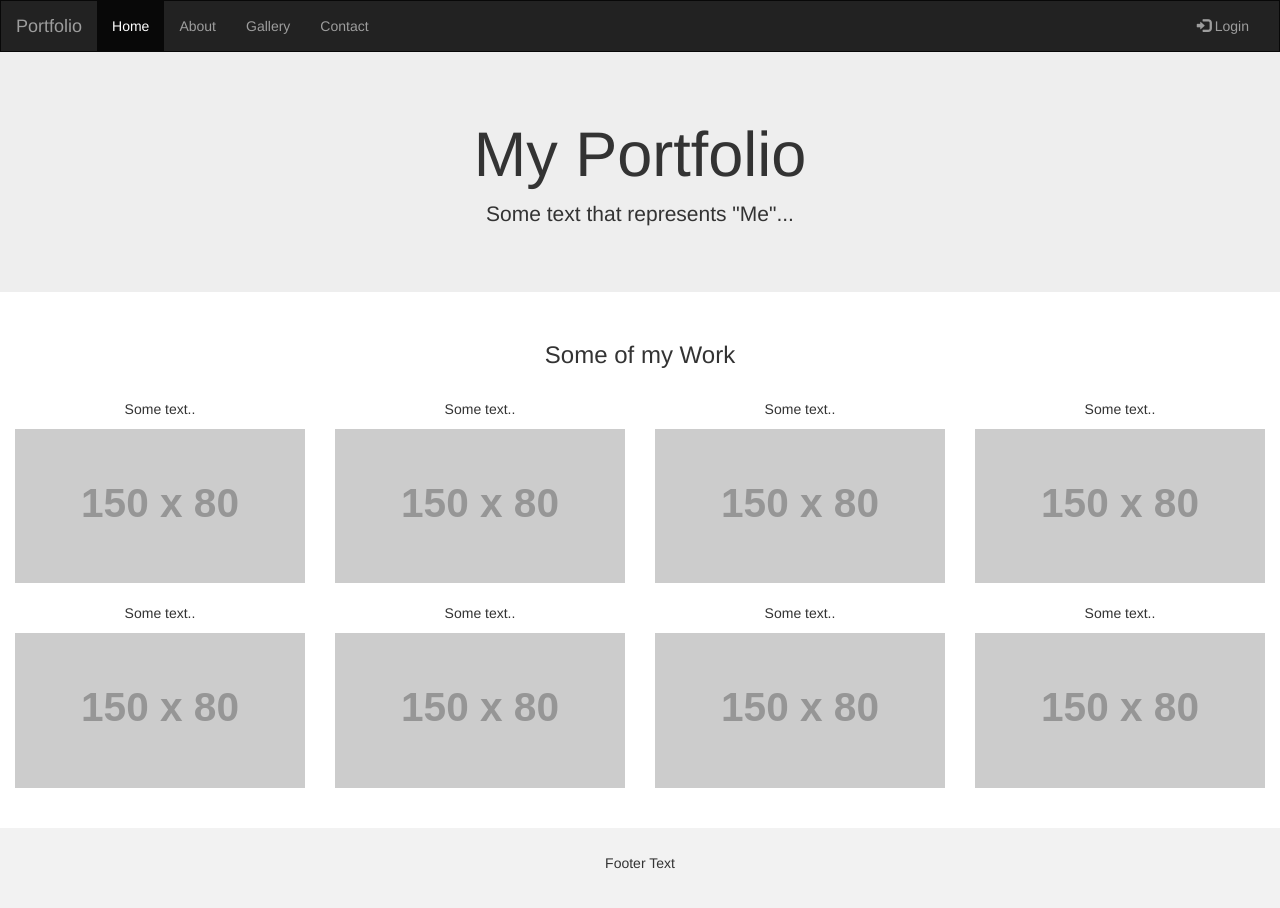
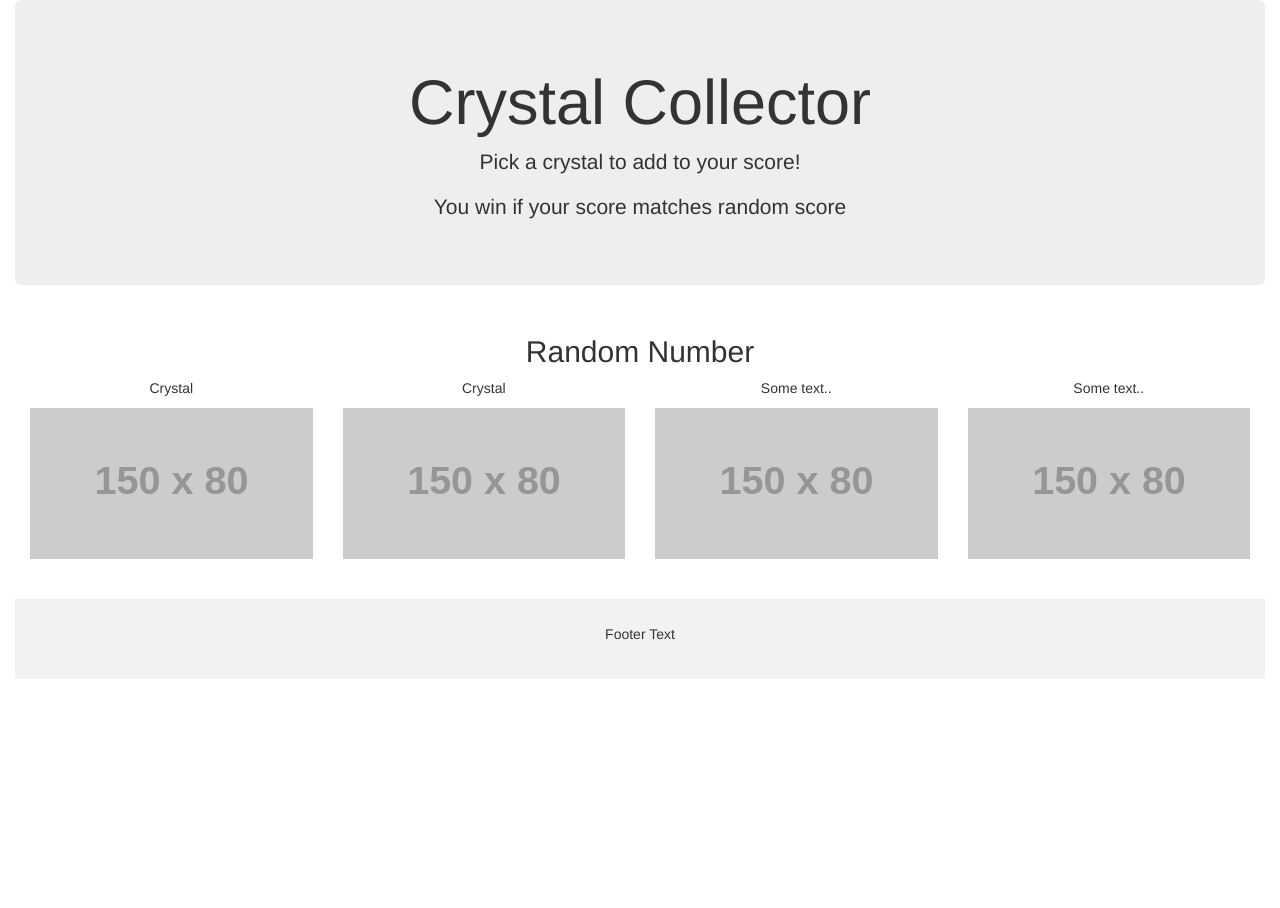
Before and after one commit to senorpayne/game, a plain HTML site: page index.html in a window 1280 px wide. After the commit the page ends 800 px from the top, so only its background shows below. Drawn offline with nearby package versions, Linux system fonts and the light colour scheme; placeholder pictures from the web are drawn by us.

Commit message:
bootstrap

```diff
--- a/index.html
+++ b/index.html
@@ -1,20 +1,14 @@
 <!DOCTYPE html>
 <html lang="en">
 <head>
-  <title>Bootstrap Example</title>
+  <title>CrystalCollectors</title>
   <meta charset="utf-8">
   <meta name="viewport" content="width=device-width, initial-scale=1">
   <link rel="stylesheet" href="https://maxcdn.bootstrapcdn.com/bootstrap/3.3.7/css/bootstrap.min.css">
   <script src="https://ajax.googleapis.com/ajax/libs/jquery/3.2.1/jquery.min.js"></script>
   <script src="https://maxcdn.bootstrapcdn.com/bootstrap/3.3.7/js/bootstrap.min.js"></script>
   <style>
-    /* Remove the navbar's default margin-bottom and rounded borders */
-    .navbar {
-      margin-bottom: 0;
-      border-radius: 0;
-    }
 
-    /* Add a gray background color and some padding to the footer */
     footer {
       background-color: #f2f2f2;
       padding: 25px;
@@ -23,67 +17,30 @@
 </head>
 <body>
 
-<nav class="navbar navbar-inverse">
+
   <div class="container-fluid">
-    <div class="navbar-header">
-      <button type="button" class="navbar-toggle" data-toggle="collapse" data-target="#myNavbar">
-        <span class="icon-bar"></span>
-        <span class="icon-bar"></span>
-        <span class="icon-bar"></span>
-      </button>
-      <a class="navbar-brand" href="#">Portfolio</a>
-    </div>
-    <div class="collapse navbar-collapse" id="myNavbar">
-      <ul class="nav navbar-nav">
-        <li class="active"><a href="#">Home</a></li>
-        <li><a href="#">About</a></li>
-        <li><a href="#">Gallery</a></li>
-        <li><a href="#">Contact</a></li>
-      </ul>
-      <ul class="nav navbar-nav navbar-right">
-        <li><a href="#"><span class="glyphicon glyphicon-log-in"></span> Login</a></li>
-      </ul>
-    </div>
-  </div>
-</nav>
+
 
 <div class="jumbotron">
   <div class="container text-center">
-    <h1>My Portfolio</h1>
-    <p>Some text that represents "Me"...</p>
+    <h1>Crystal Collector </h1>
+    <p>Pick a crystal to add to your score!</p>
+    <p> You win if your score matches random score</p>
   </div>
 </div>
 
+
+
+
 <div class="container-fluid bg-3 text-center">
-  <h3>Some of my Work</h3><br>
+  <h2>Random Number</h2>
   <div class="row">
     <div class="col-sm-3">
-      <p>Some text..</p>
+      <p>Crystal</p>
       <img src="https://placehold.it/150x80?text=IMAGE" class="img-responsive" style="width:100%" alt="Image">
     </div>
     <div class="col-sm-3">
-      <p>Some text..</p>
-      <img src="https://placehold.it/150x80?text=IMAGE" class="img-responsive" style="width:100%" alt="Image">
-    </div>
-    <div class="col-sm-3">
-      <p>Some text..</p>
-      <img src="https://placehold.it/150x80?text=IMAGE" class="img-responsive" style="width:100%" alt="Image">
-    </div>
-    <div class="col-sm-3">
-      <p>Some text..</p>
-      <img src="https://placehold.it/150x80?text=IMAGE" class="img-responsive" style="width:100%" alt="Image">
-    </div>
-  </div>
-</div><br>
-
-<div class="container-fluid bg-3 text-center">
-  <div class="row">
-    <div class="col-sm-3">
-      <p>Some text..</p>
-      <img src="https://placehold.it/150x80?text=IMAGE" class="img-responsive" style="width:100%" alt="Image">
-    </div>
-    <div class="col-sm-3">
-      <p>Some text..</p>
+      <p>Crystal</p>
       <img src="https://placehold.it/150x80?text=IMAGE" class="img-responsive" style="width:100%" alt="Image">
     </div>
     <div class="col-sm-3">
```
